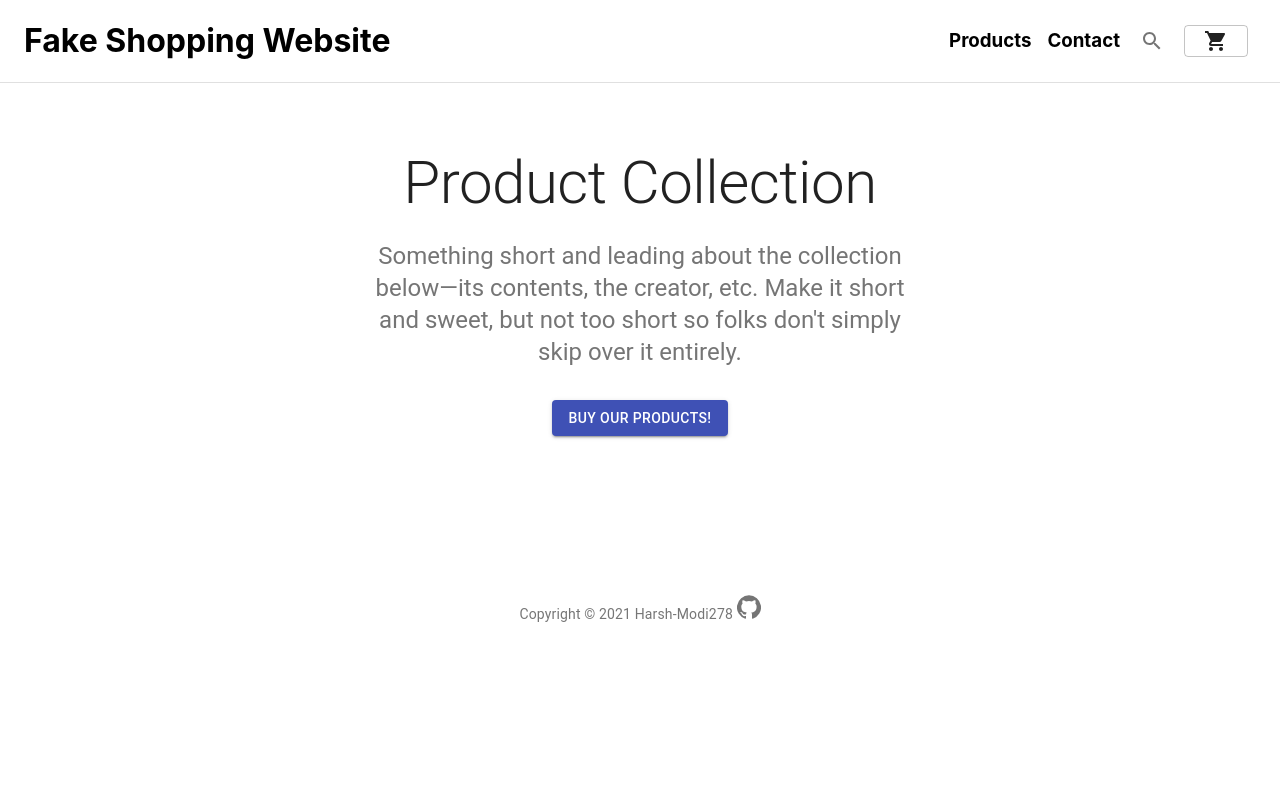
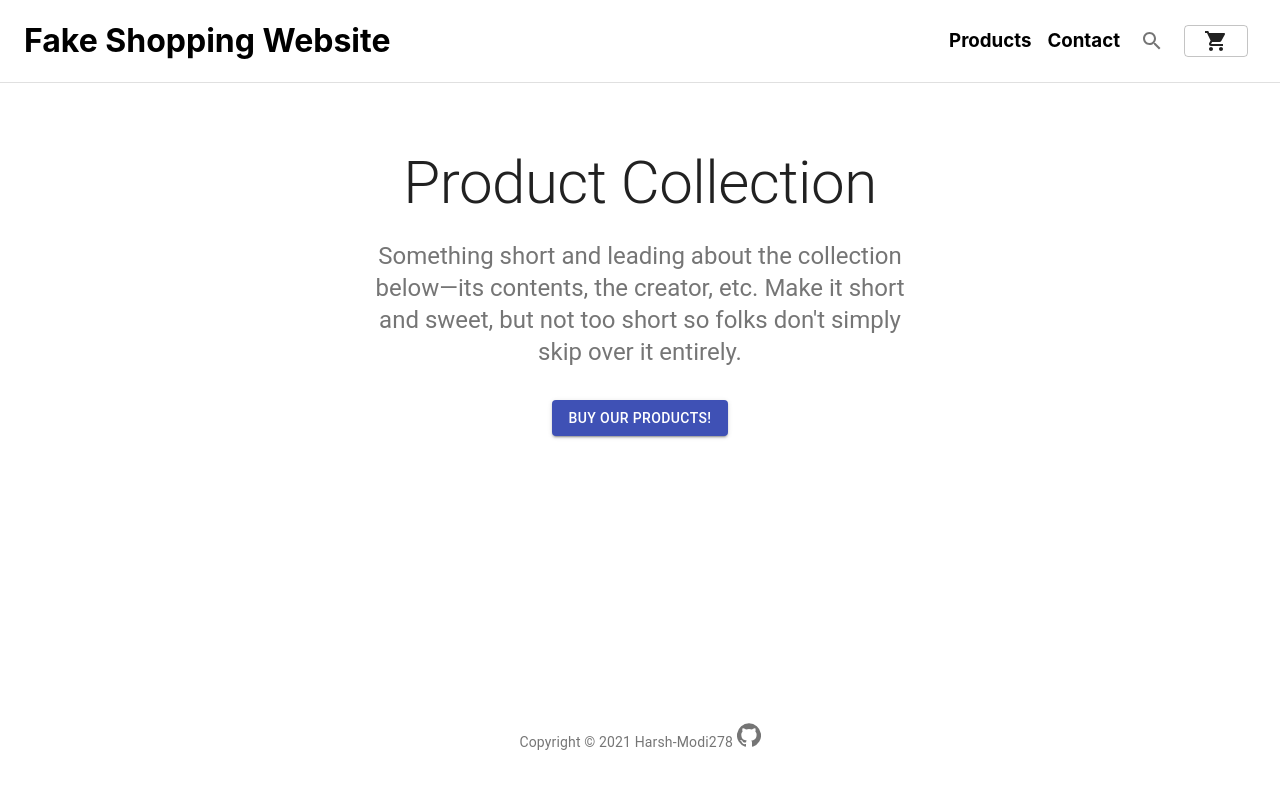
Before and after one commit to Harsh-Modi278/shopping-website, a React (Create React App) app: page / in a window 1280 px wide. Shown: the top 788 px of the page. Built offline with nearby package versions, Linux system fonts and the light colour scheme.

Commit message:
fix: make footer sticky

```diff
--- a/src/App.js
+++ b/src/App.js
@@ -6,12 +6,22 @@
 import { useState } from "react";
 import { CartContext } from "./CartContext";
 import { BrowserRouter as Router } from "react-router-dom";
+import { makeStyles } from "@material-ui/core/styles";
+
+const useStyles = makeStyles((theme) => ({
+  root: {
+    display: "flex",
+    flexDirection: "column",
+    minHeight: "100vh",
+  },
+}));
 
 const App = () => {
   const [cart, setCart] = useState([]);
+  const classes = useStyles();
 
   return (
-    <div>
+    <div className={classes.root}>
       <Router>
         <CartContext.Provider value={{ cart, setCart }}>
           <Header title={TITLE} sections={SECTIONS} cartItems={cart.length} />
--- a/src/components/Footer.js
+++ b/src/components/Footer.js
@@ -22,7 +22,7 @@
 const useStyles = makeStyles((theme) => ({
   footer: {
     backgroundColor: theme.palette.background.paper,
-    // marginTop: theme.spacing(8),
+    marginTop: "auto",
     padding: theme.spacing(6, 0),
   },
 }));
@@ -33,7 +33,7 @@
 
   return (
     <footer className={classes.footer}>
-      <Container maxWidth="lg">
+      <Container maxWidth="sm">
         <Typography variant="h6" align="center" gutterBottom>
           {title}
         </Typography>
--- a/src/pages/Home.js
+++ b/src/pages/Home.js
@@ -12,7 +12,7 @@
   },
   heroContent: {
     backgroundColor: theme.palette.background.paper,
-    padding: theme.spacing(8, 0, 13),
+    padding: theme.spacing(8, 0, 6),
   },
   heroButtons: {
     marginTop: theme.spacing(4),
```
